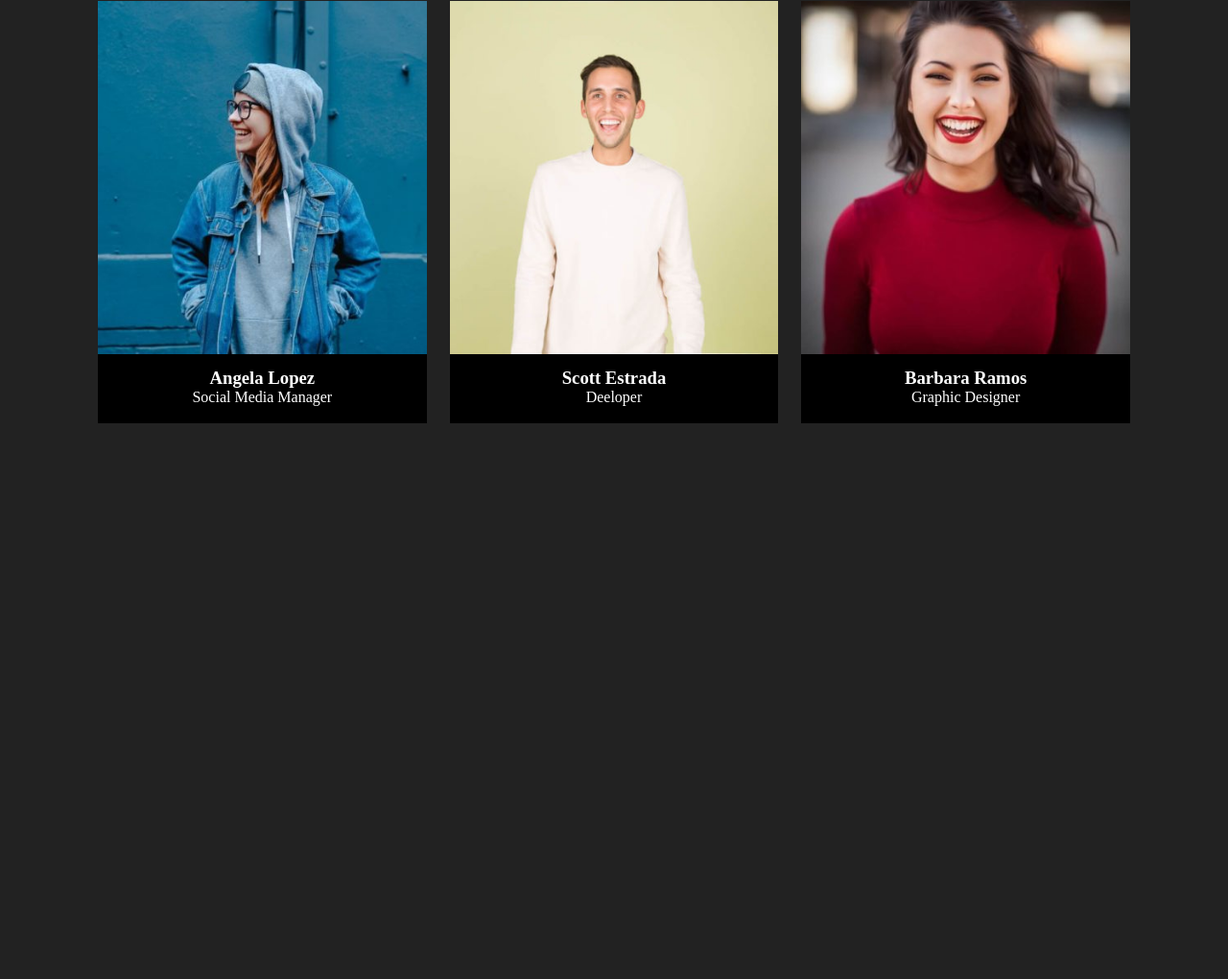
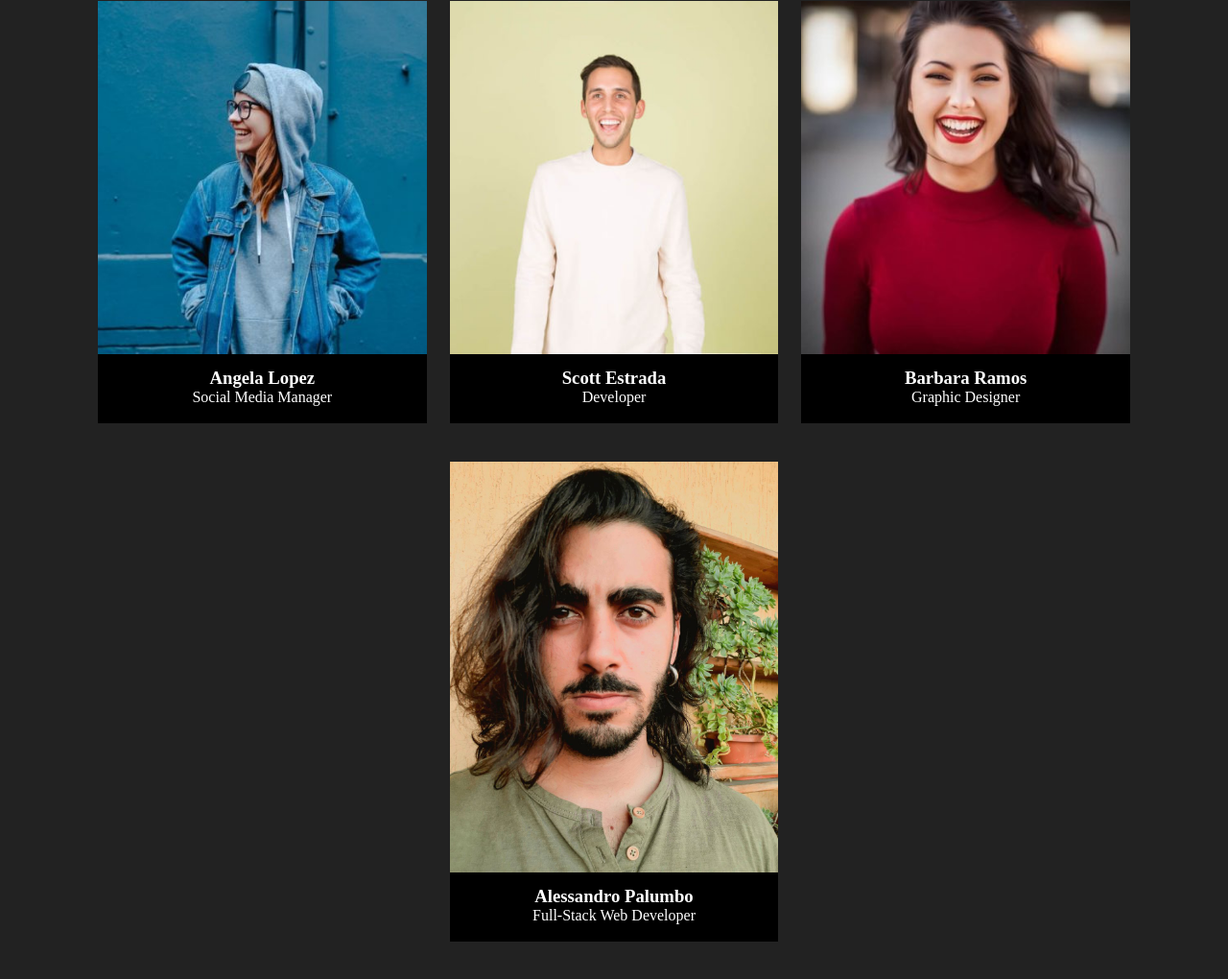
Before and after one commit to AlessandroPalumboDev/js-our-team, a plain HTML site: page index.html in a window 1280 px wide. Shown: the part 548-1568 px from the top of the page at 96% size. Before the commit the page ends 1059 px from the top, so only its background shows below. Drawn offline with Linux system fonts and the light colour scheme.

Commit message:
[UPD] Debug aggiunto membro al team

```diff
--- a/css/style.css
+++ b/css/style.css
@@ -23,6 +23,7 @@ ul {
     list-style: none;
     display: flex;
     flex-wrap: wrap;
+    justify-content: center;
 }
 
 /* colonna */
--- a/js/main.js
+++ b/js/main.js
@@ -30,7 +30,7 @@ const team = [
 
     {
         nome: 'Scott Estrada',
-        ruolo: 'Deeloper',
+        ruolo: 'Developer',
         foto: 'scott-estrada-developer.jpg'
     },
 
@@ -38,6 +38,13 @@ const team = [
         nome: 'Barbara Ramos',
         ruolo: 'Graphic Designer',
         foto: 'barbara-ramos-graphic-designer.jpg'
+    },
+
+    // DEBUG AGGIUNTO MEMBRO AL TEAM
+    {
+        nome: 'Alessandro Palumbo',
+        ruolo: 'Full-Stack Web Developer',
+        foto: 'alessandro-palumbo-full-stack-web-developer.jpg'
     }
 ];
 
```
Also changed, not shown: img/alessandro-palumbo-full-stack-web-developer.jpg (added).
